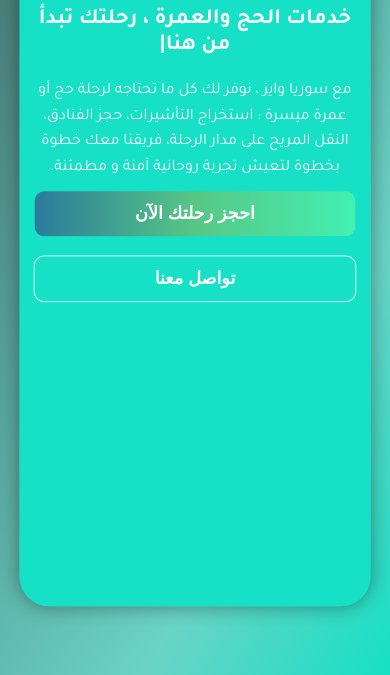
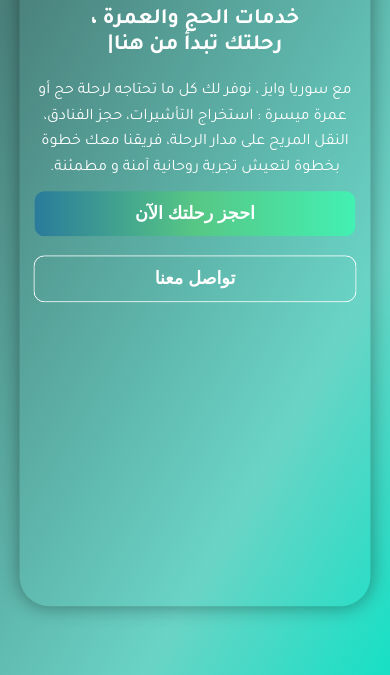
Before and after one commit to Dev-Huthaifah/syriaways, a plain HTML site: page index.html in a window 390 px wide. Shown: the part 169-844 px from the top of the page. Drawn offline with nearby package versions, Linux system fonts and the light colour scheme.

Commit message:
Update style.css

```diff
--- a/style.css
+++ b/style.css
@@ -23,7 +23,6 @@ a {
 .landing {
     width: 80%;
     height: 70%;
-    background: linear-gradient(299deg, rgba(22, 224, 197, 1) 100%, rgba(40, 102, 97, 1) 50%, rgba(68, 112, 109, 1) 100%);
     border-radius: 30px;
     box-shadow: 0 0 20px rgba(0, 0, 0, 0.4);
     position: absolute;
@@ -70,6 +69,7 @@ nav a {
 .banner .info h1 {
     color: white;
     font-size: clamp(20px, 4vw, 36px);
+    max-width: 58%;
 }
 
 .banner p {
@@ -152,6 +152,9 @@ nav a {
 
     .banner .info h1 {
         font-size: 22px;
+        max-width: 68%;
+        margin-right: auto;
+        margin-left: auto;
     }
 
     .banner p {
```
